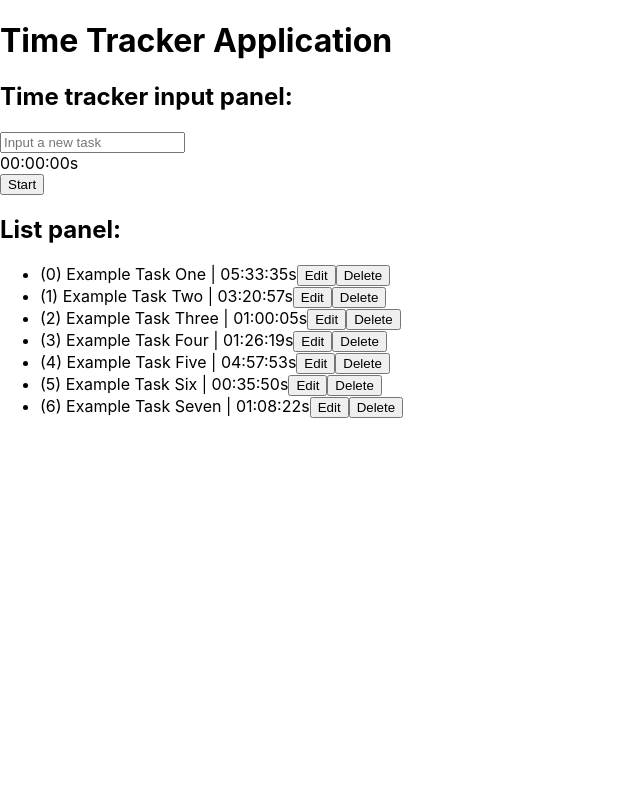
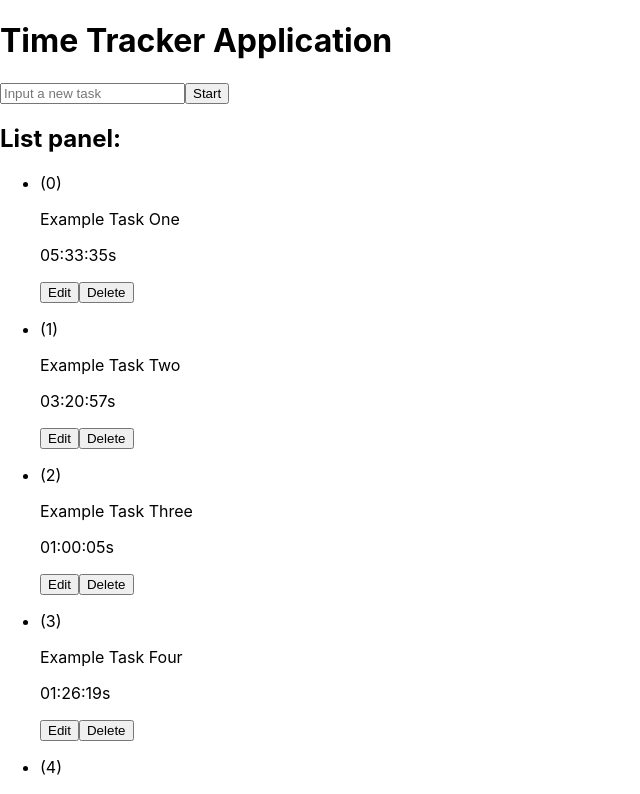
Before and after one commit to carlos-quintana/time-tracker, a React (Create React App) app: page / in a window 1280 px wide. Shown: the top 794 px of the page, without its empty margins (0-640 px from the left). Built offline with nearby package versions, Linux system fonts and the light colour scheme.

Commit message:
Implemented style classes

```diff
--- a/src/components/App.js
+++ b/src/components/App.js
@@ -45,7 +45,9 @@ export default function App() {
 
   return (
     <>
-      <h1>Time Tracker Application</h1>
+      <header>
+        <h1>Time Tracker Application</h1>
+      </header>
       < InputPanel
         entriesList={entriesList}
         setEntriesList={setEntriesList} />
--- a/src/components/EditableListItem.js
+++ b/src/components/EditableListItem.js
@@ -5,15 +5,17 @@ export default function EditableListItem({ itemData, editTaskCallback }) {
     const [description, setDescription] = useState(itemData.description)
 
     return (
-        <div>
         <li>
-                {`(${itemData.id}) `}
+            <p className="task-id">{`(${itemData.id})`}</p>
             <input
+                className="task-input"
                 value={description}
                 onChange={event => setDescription(event.target.value)}
             >
             </input>
-                <button onClick={() => {
+            <button
+                className="button btn-primary"
+                onClick={() => {
                     console.log("Inside onClick on EditableListItem")
                     console.log(itemData)
                     console.log(itemData.id)
@@ -23,6 +25,5 @@ export default function EditableListItem({ itemData, editTaskCallback }) {
                 Submit
             </button>
         </li>
-        </div>
     );
 }
--- a/src/components/InputPanel.js
+++ b/src/components/InputPanel.js
@@ -55,23 +55,23 @@ export default function InputPanel({ entriesList, setEntriesList }) {
     }, [submittingTask])
 
     return (
-        <>
-            <h2>Time tracker input panel:</h2>
+        <div className="input-panel">
+            <div className="input-area">
                 <input
                     id="task-input"
+                    className="task-input"
                     type="text"
                     placeholder="Input a new task"
                     value={taskDescription}
                     onChange={event => setTaskDescription(event.target.value)}
                 />
-            <TimerDisplay
-                currentSecondsCount={currentSeconds} />
             <TimerControls
                 timerStatus={timerStatus}
                 setTimerStatus={status => setTimerStatus(status)}
                 taskSubmitTrigger={_ => setSubmittingTask(true)}
             />
-        </>
+            </div>
+        </div>
     );
 }
 
--- a/src/components/ListItem.js
+++ b/src/components/ListItem.js
@@ -2,17 +2,28 @@ export default function ListItem({ itemData, editTaskCallback, deleteTaskCallbac
     const { id, description, secondsCount } = itemData;
     const timeToDisplay = formatToHoursMinutesSeconds(secondsCount);
     return (
-        <div>
+        <>
             <li>
-                {`(${id}) ${description} | ${timeToDisplay}`}
-                <button onClick={() => editTaskCallback(id)}>
-                    Edit
-                </button>
-                <button onClick={() => deleteTaskCallback(id)}>
-                    Delete
-                </button>
+                <p className="task-id">{`(${id})`}</p>
+                <p className="task-description">{`${description}`}</p>
+                <p className="task-time">{`${timeToDisplay}`}</p>
+                {/* {`(${id}) ${description} | ${timeToDisplay}`} */}
+                <div className="entry-controls">
+                    <button
+                        className="button btn-yellow"
+                        onClick={() => editTaskCallback(id)}
+                    >
+                        Edit
+                    </button>
+                    <button
+                        className="button btn-red"
+                        onClick={() => deleteTaskCallback(id)}
+                    >
+                        Delete
+                    </button>
+                </div>
             </li>
-        </div>
+        </>
     );
 }
 
--- a/src/components/ListPanel.js
+++ b/src/components/ListPanel.js
@@ -20,9 +20,9 @@ export default function ListPanel({ entriesList, deleteTaskCallback, editTaskCal
     console.log("Entries list", entriesList)
     console.log("Editable entries list", editableEntries)
     return (
-        <>
+        <div className="list-panel">
             <h2>List panel:</h2>
-            <ul>
+            <ul className="entries-list">
                 {entriesList.map((entry, index) =>
                     editableEntries[index] ?
                         <EditableListItem
@@ -39,6 +39,6 @@ export default function ListPanel({ entriesList, deleteTaskCallback, editTaskCal
                         />
                 )}
             </ul>
-        </>
+        </div>
     );
 }
--- a/src/components/TimerControls.js
+++ b/src/components/TimerControls.js
@@ -1,8 +1,11 @@
-export default function TimerControls({timerStatus, setTimerStatus, taskSubmitTrigger}) {
+export default function TimerControls({ timerStatus, setTimerStatus, taskSubmitTrigger }) {
 
     if (timerStatus === "initial") {
         return (
-            <button onClick={() => setTimerStatus("running") }>
+            <button
+                className="button btn-primary"
+                onClick={() => setTimerStatus("running")}
+            >
                 Start
             </button>
         );
@@ -10,13 +13,22 @@ export default function TimerControls({timerStatus, setTimerStatus, taskSubmitTr
     if (timerStatus === "stopped") {
         return (
             <>
-                <button onClick={() => setTimerStatus("running") }>
+                <button
+                    className="button"
+                    onClick={() => setTimerStatus("running")}
+                >
                     Resume
                 </button>
-                <button onClick={() => setTimerStatus("initial") }>
+                <button
+                    className="button btn-yellow"
+                    onClick={() => setTimerStatus("initial")}
+                >
                     Reset
                 </button>
-                <button onClick={() => { console.log("Submit button pressed"); taskSubmitTrigger(); }}>
+                <button
+                    className="button btn-primary"
+                    onClick={() => { console.log("Submit button pressed"); taskSubmitTrigger(); }}
+                >
                     Submit
                 </button>
             </>
@@ -24,7 +36,10 @@ export default function TimerControls({timerStatus, setTimerStatus, taskSubmitTr
     }
 
     return (
-        <button onClick={() => setTimerStatus("stopped")}>
+        <button
+            className="button btn-red"
+            onClick={() => setTimerStatus("stopped")}
+        >
             Stop
         </button>
     );
--- a/src/components/TimerDisplay.js
+++ b/src/components/TimerDisplay.js
@@ -1,7 +1,7 @@
 // HMS stands for Hours Minutes Seconds (hh:mm:ss)
 export default function TimerDisplay({ currentSecondsCount }) {
     return (
-        <div>
+        <div class="timer-display">
             {formatToHoursMinutesSeconds(currentSecondsCount)}
         </div>
     );
```
Lines whose indentation alone changed are shown as unchanged.
